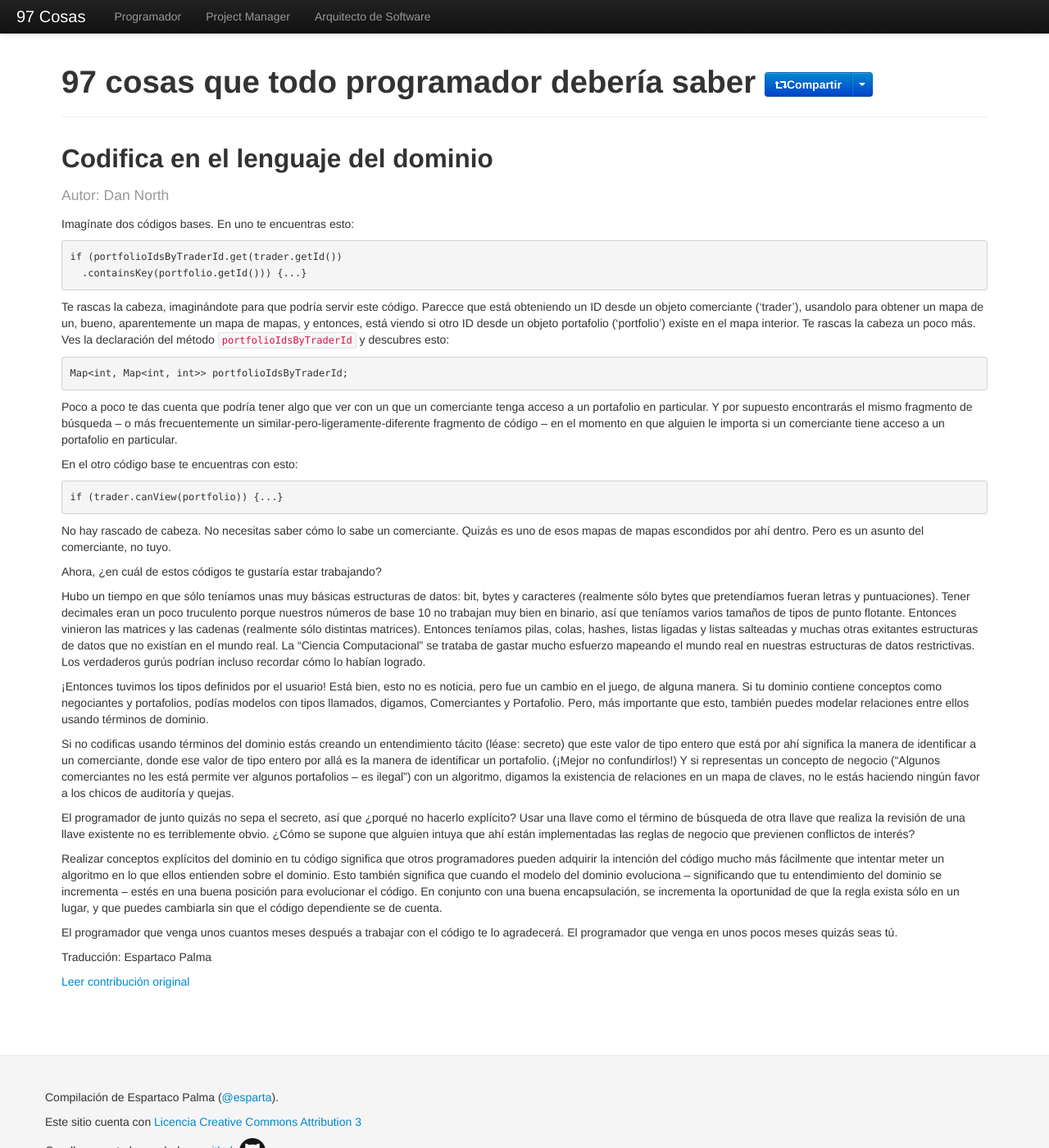
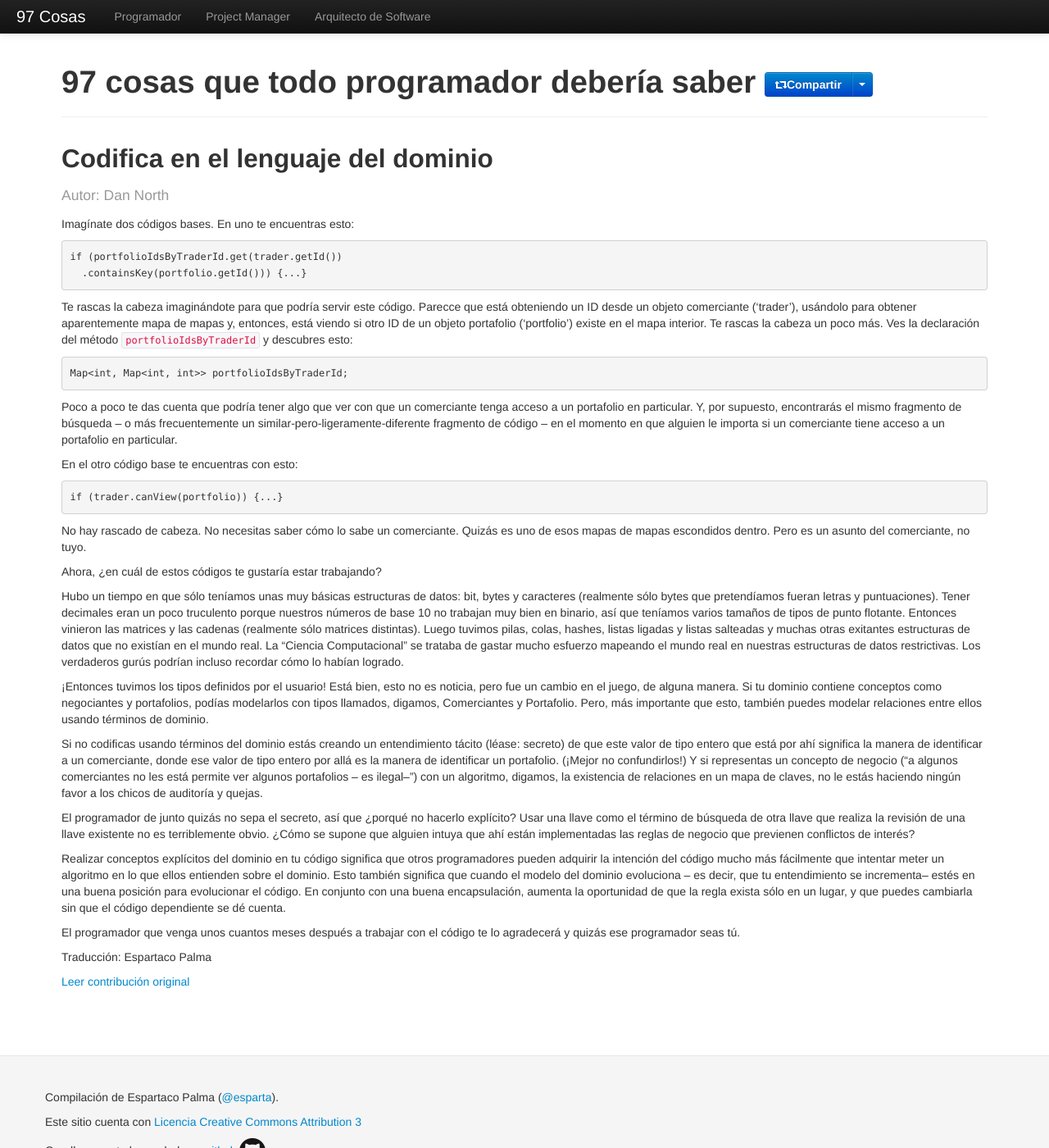
Before and after one commit to esparta/97cosas, a Jekyll site: the page built from programador/codifica-en-lenguaje-del-dominio.md, in a window 1280 px wide and 1400 px high. Shown: the whole window at 82% size. Built offline with Jekyll 4.4.1, drawn with Linux system fonts in a browser that asks for light colours; comment, search, counter and statistics services are not loaded.

Commit message:
Spelling corrections on codifica-en-lenguaje-del-dominio

```diff
--- a/programador/codifica-en-lenguaje-del-dominio.md
+++ b/programador/codifica-en-lenguaje-del-dominio.md
@@ -12,28 +12,72 @@
     if (portfolioIdsByTraderId.get(trader.getId())
       .containsKey(portfolio.getId())) {...}
 
-Te rascas la cabeza, imaginándote para que podría servir este código. Parecce que está obteniendo un ID desde un objeto comerciante ('trader'), usandolo para obtener un mapa de un, bueno, aparentemente un mapa de mapas, y entonces, está viendo si otro ID desde un objeto portafolio ('portfolio') existe en el mapa interior. Te rascas la cabeza un poco más. Ves la declaración del método `portfolioIdsByTraderId` y descubres esto:
+Te rascas la cabeza imaginándote para que podría servir este código. Parecce
+que está obteniendo un ID desde un objeto comerciante ('trader'), usándolo
+para obtener aparentemente mapa de mapas y, entonces, está viendo si otro ID
+de un objeto portafolio ('portfolio') existe en el mapa interior. Te rascas
+la cabeza un poco más. Ves la declaración del método `portfolioIdsByTraderId`
+y descubres esto:
 
     Map<int, Map<int, int>> portfolioIdsByTraderId;
 
-Poco a poco te das cuenta que podría tener algo que ver con un que un comerciante tenga acceso a un portafolio en particular. Y por supuesto encontrarás el mismo fragmento de búsqueda -- o más frecuentemente un similar-pero-ligeramente-diferente fragmento de código -- en el momento en que alguien le importa si un comerciante tiene acceso a un portafolio en particular.
+Poco a poco te das cuenta que podría tener algo que ver con que un comerciante
+tenga acceso a un portafolio en particular. Y, por supuesto, encontrarás el
+mismo fragmento de búsqueda -- o más frecuentemente un
+similar-pero-ligeramente-diferente fragmento de código -- en el momento en que
+alguien le importa si un comerciante tiene acceso a un portafolio en
+particular.
 
 En el otro código base te encuentras con esto:
 
     if (trader.canView(portfolio)) {...}
 
-No hay rascado de cabeza. No necesitas saber cómo lo sabe un comerciante. Quizás es uno de esos mapas de mapas escondidos por ahí dentro. Pero es un asunto del comerciante, no tuyo.
+No hay rascado de cabeza. No necesitas saber cómo lo sabe un comerciante.
+Quizás es uno de esos mapas de mapas escondidos dentro. Pero es un asunto
+del comerciante, no tuyo.
 
 Ahora, ¿en cuál de estos códigos te gustaría estar trabajando?
 
-Hubo un tiempo en que sólo teníamos unas muy básicas estructuras de datos: bit, bytes y caracteres (realmente sólo bytes que pretendíamos fueran letras y puntuaciones). Tener decimales eran un poco truculento porque nuestros números de base 10 no trabajan muy bien en binario, así que teníamos varios tamaños de tipos de punto flotante. Entonces vinieron las matrices y las cadenas (realmente sólo distintas matrices). Entonces teníamos pilas, colas, hashes, listas ligadas y listas salteadas y muchas otras exitantes estructuras de datos que no existían en el mundo real. La "Ciencia Computacional" se trataba de gastar mucho esfuerzo mapeando el mundo real en nuestras estructuras de datos restrictivas. Los verdaderos gurús podrían incluso recordar cómo lo habían logrado.
+Hubo un tiempo en que sólo teníamos unas muy básicas estructuras de datos:
+bit, bytes y caracteres (realmente sólo bytes que pretendíamos fueran letras y
+puntuaciones). Tener decimales eran un poco truculento porque nuestros números
+de base 10 no trabajan muy bien en binario, así que teníamos varios tamaños de
+tipos de punto flotante. Entonces vinieron las matrices y las cadenas
+(realmente sólo matrices distintas). Luego tuvimos pilas, colas, hashes,
+listas ligadas y listas salteadas y muchas otras exitantes estructuras de
+datos que no existían en el mundo real. La "Ciencia Computacional" se trataba
+de gastar mucho esfuerzo mapeando el mundo real en nuestras estructuras de
+datos restrictivas. Los verdaderos gurús podrían incluso recordar cómo lo
+habían logrado.
 
-¡Entonces tuvimos los tipos definidos por el usuario! Está bien, esto no es noticia, pero fue un cambio en el juego, de alguna manera. Si tu dominio contiene conceptos como negociantes y portafolios, podías modelos con tipos llamados, digamos, Comerciantes y Portafolio. Pero, más importante que esto, también puedes modelar relaciones entre ellos usando términos de dominio.
+¡Entonces tuvimos los tipos definidos por el usuario! Está bien, esto no es
+noticia, pero fue un cambio en el juego, de alguna manera. Si tu dominio
+contiene conceptos como negociantes y portafolios, podías modelarlos con
+tipos llamados, digamos, Comerciantes y Portafolio. Pero, más importante que
+esto, también puedes modelar relaciones entre ellos usando términos de dominio.
 
-Si no codificas usando términos del dominio estás creando un entendimiento tácito (léase: secreto) que este valor de tipo entero que está por ahí significa la manera de identificar a un comerciante, donde ese valor de tipo entero por allá es la manera de identificar un portafolio. (¡Mejor no confundirlos!) Y si representas un concepto de negocio ("Algunos comerciantes no les está permite ver algunos portafolios -- es ilegal") con un algoritmo, digamos la existencia de relaciones en un mapa de claves, no le estás haciendo  ningún favor a los chicos de auditoría y quejas.
+Si no codificas usando términos del dominio estás creando un entendimiento
+tácito (léase: secreto) de que este valor de tipo entero que está por ahí
+significa la manera de identificar a un comerciante, donde ese valor de tipo
+entero por allá es la manera de identificar un portafolio. (¡Mejor no
+confundirlos!) Y si representas un concepto de negocio ("a algunos comerciantes
+no les está permite ver algunos portafolios -- es ilegal--") con un algoritmo,
+digamos, la existencia de relaciones en un mapa de claves, no le estás
+haciendo ningún favor a los chicos de auditoría y quejas.
 
-El programador de junto quizás no sepa el secreto, así que ¿porqué no hacerlo explícito? Usar una llave como el término de búsqueda de otra llave que realiza la revisión de una llave existente no es terriblemente obvio. ¿Cómo se supone que alguien intuya que ahí están implementadas las reglas de negocio que previenen conflictos de interés?
+El programador de junto quizás no sepa el secreto, así que ¿porqué no hacerlo
+explícito? Usar una llave como el término de búsqueda de otra llave que
+realiza la revisión de una llave existente no es terriblemente obvio. ¿Cómo
+se supone que alguien intuya que ahí están implementadas las reglas de
+negocio que previenen conflictos de interés?
 
-Realizar conceptos explícitos del dominio en tu código significa que otros programadores pueden adquirir la intención del código mucho más fácilmente que intentar meter un algoritmo en lo que ellos entienden sobre el dominio. Esto también significa que cuando el modelo del dominio evoluciona -- significando que tu entendimiento del dominio se incrementa -- estés en una buena posición para evolucionar el código. En conjunto con una buena encapsulación, se incrementa la oportunidad de que la regla exista sólo en un lugar, y que puedes cambiarla sin que el código dependiente se de cuenta.
+Realizar conceptos explícitos del dominio en tu código significa que otros
+programadores pueden adquirir la intención del código mucho más fácilmente que
+intentar meter un algoritmo en lo que ellos entienden sobre el dominio. Esto
+también significa que cuando el modelo del dominio evoluciona -- es decir, que
+tu entendimiento se incrementa-- estés en una buena posición para evolucionar
+el código. En conjunto con una buena encapsulación, aumenta la oportunidad de
+que la regla exista sólo en un lugar, y que puedes cambiarla sin que el código dependiente se dé cuenta.
 
-El programador que venga unos cuantos meses después a trabajar con el código te lo agradecerá. El programador que venga en unos pocos meses quizás seas tú.
+El programador que venga unos cuantos meses después a trabajar con el código te
+lo agradecerá y quizás ese programador seas tú.
```
